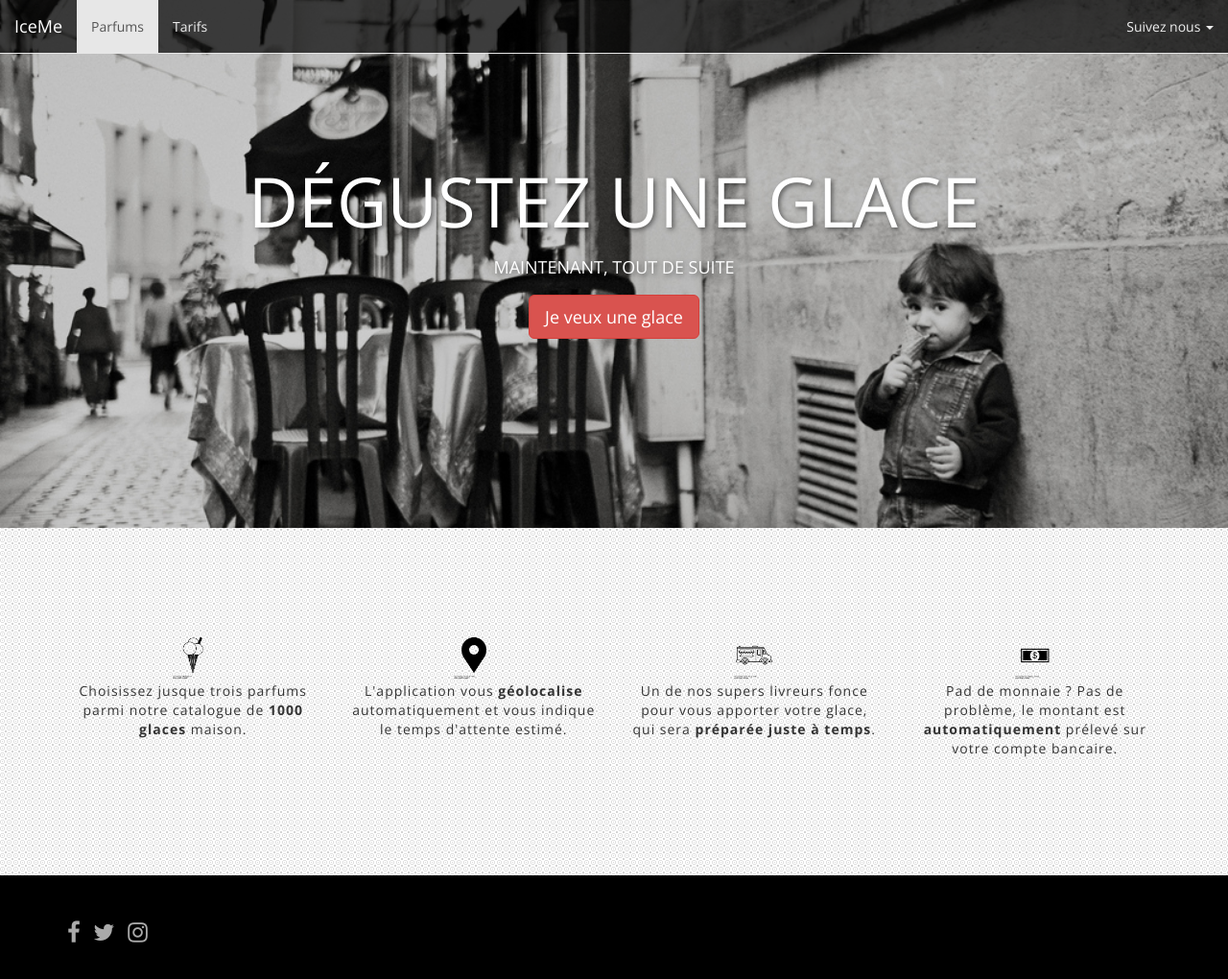
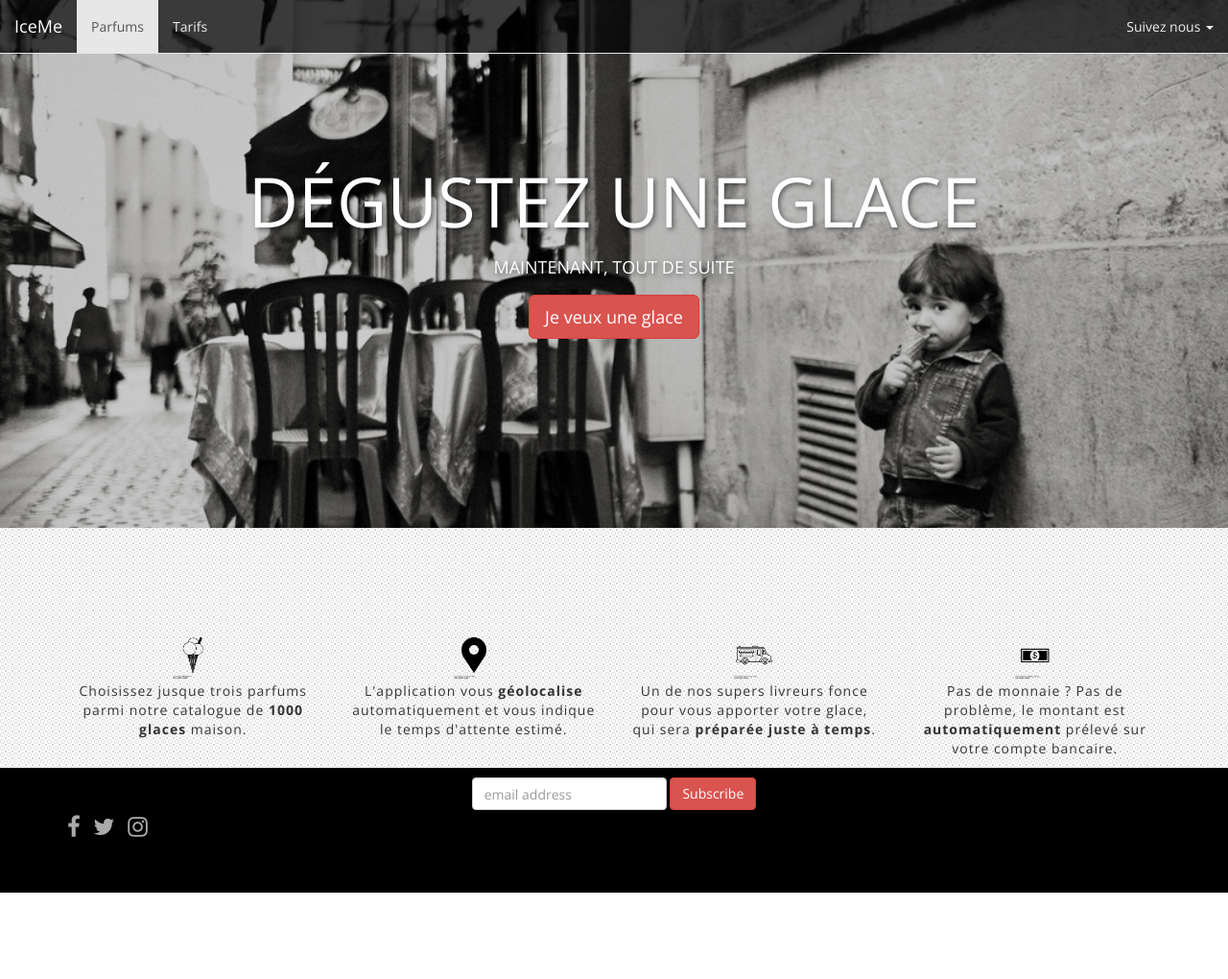
Before and after one commit to jademd/iceme_github, a plain HTML site: page index.html in a window 1280 px wide. Shown: the whole page at 96% size. After the commit the page ends 930 px from the top, so only its background shows below. Drawn offline with nearby package versions, Linux system fonts and the light colour scheme; a script that the page names is missing.

Commit message:
Changements lundi

```diff
--- a/css/style.css
+++ b/css/style.css
@@ -81,3 +81,7 @@ body {
 	color: white
 
 }
+
+#mc_embed_signup {
+	padding-top: 10px;
+}
--- a/index.html
+++ b/index.html
@@ -18,7 +18,6 @@
 			<script src="https://oss.maxcdn.com/html5shiv/3.7.2/html5shiv.min.js"></script>
 			<script src="https://oss.maxcdn.com/respond/1.4.2/respond.min.js"></script>
 		<![endif]-->
-
 
 	</head>
 	<body>
@@ -71,12 +70,7 @@
 			</div><!-- /.container-fluid -->
 		</nav>
 
-
-
-
-
       	<div id="wrapper">
-
 	      	<h1>DÉGUSTEZ UNE GLACE</h1>
 			<h2>MAINTENANT, TOUT DE SUITE</h2>
 			<div class="btn-group">
@@ -100,7 +94,10 @@
 						<div id="wufoo-zjqafj01vtectn">
 							Fill out my <a href="https://jademd.wufoo.com/forms/zjqafj01vtectn">online form</a>.
 						</div>
-<div id="wuf-adv" style="font-family:inherit;font-size: small;color:#a7a7a7;text-align:center;display:block;">Use <a href="http://www.wufoo.com/partners/">Wufoo integrations</a> and get your data to your favorite apps.</div>
+						<div id="wuf-adv" style="font-family:inherit;font-size: small;color:#a7a7a7;text-align:center;display:block;">
+							Use <a href="http://www.wufoo.com/partners/">Wufoo integrations</a> and get your data to your favorite apps.
+						</div>
+
 						<script type="text/javascript">var zjqafj01vtectn;(function(d, t) {
 							var s = d.createElement(t), options = {
 							'userName':'jademd',
@@ -116,78 +113,80 @@ s.onload = s.onreadystatechange = function() {
 							var rs = this.readyState; if (rs) if (rs != 'complete') if (rs != 'loaded') return;
 							try { zjqafj01vtectn = new WufooForm();zjqafj01vtectn.initialize(options);zjqafj01vtectn.display(); } catch (e) {}};
 							var scr = d.getElementsByTagName(t)[0], par = scr.parentNode; par.insertBefore(s, scr);
-})(document, 'script');</script>
-
-      </div>
-
+							})(document, 'script');
+						</script>
 					</div>
 				</div>
 			</div>
 		</div>
+
 
 		<div class="spacer"></div>
 
 		<div class="container text-center">
 			<div class="row">
 				<div class="col-sm-6 col-md-3 feature">
-					<img src="images/glace/glace.png" alt="Ice Cream" width="48" class="circle"
-					width=100>
+					<img src="images/glace/glace.png" alt="Ice Cream" width="48" class="circle" width=100>
 					<p>
 						Choisissez jusque trois parfums parmi notre catalogue de <strong>1000 glaces</strong> maison.
 					</p>
+				</div>
 
-			  </div>
 				<div class="col-sm-6 col-md-3 feature">
-					<img src="images/localisation/localisation.png" alt="Ice Cream" width="48" class="circle"
-					width=100>
+					<img src="images/localisation/localisation.png" alt="Ice Cream" width="48" class="circle" width=100>
 					<p>
 						L'application vous <strong>géolocalise</strong> automatiquement et vous indique le temps d'attente estimé.
 					</p>
 				</div>
+
 				<div class="col-sm-6 col-md-3 feature">
-					<img src="images/car/car.png" alt="Ice Cream" width="48" class="circle"
-					width=100>
+					<img src="images/car/car.png" alt="Ice Cream" width="48" class="circle" width=100>
 					<p>
 						Un de nos supers livreurs fonce pour vous apporter votre glace, qui sera <strong>préparée juste à temps</strong>.
 					</p>
 				</div>
 
 				<div class="col-sm-6 col-md-3 feature">
-					<img src="images/dollar/dollar.png" alt="Ice Cream" width="48" class="circle"
-					width=100>
+					<img src="images/dollar/dollar.png" alt="Ice Cream" width="48" class="circle" width=100>
 					<p>
-						Pad de monnaie ? Pas de problème, le montant est <strong>automatiquement</strong> prélevé sur votre compte bancaire.
+						Pas de monnaie ? Pas de problème, le montant est <strong>automatiquement</strong> prélevé sur votre compte bancaire.
 					</p>
 				</div>
 			</div>
 		</div>
 
-		<div class="spacer"></div>
+		<div class="vertical-spacer"></div>
+
+		<div class="container"></div>
+
+		<div class="row"></div>
+		<div class="col-xs-12 text-center">
+			<!-- Begin MailChimp Signup Form -->
+			<div id="mc_embed_signup">
+				<form action="//github.us13.list-manage.com/subscribe/post?u=09c6377e5943777e64088d0d0&amp;id=5acca28ca2" method="post" id="mc-embedded-subscribe-form" name="mc-embedded-subscribe-form" class="validate form-inline" target="_blank" novalidate>
+					<input type="email" value="" name="EMAIL" class="email form-control" id="mce-EMAIL" placeholder="email address" required>
+					<!-- real people should not fill this in and expect good things - do not remove this or risk form bot signups-->
+					<input type="submit" value="Subscribe" name="subscribe" id="mc-embedded-subscribe" class="btn btn-danger"/>
+				</form>
+			</div>
+		</div>
+
+
+		<div class="vertical-spacer"></div>
 
 		<div id="footer">
 			<div class="container">
 				<div class="row">
-
-					<div class="col-xs-6">
-
-
+					<div class="col-lg-3">
 						<ul class="list-inline social">
-
 							<li>
-							  <a href="https://facebook.com/iceme">
-								<i class="fa fa-facebook"></i>
-							  </a>
+								<a href="https://facebook.com/iceme"><i class="fa fa-facebook"></i></a>
 							</li>
 							<li>
-							  <a href="https://twitter.com/iceme">
-								<i class="fa fa-twitter"></i>
-							  </a>
+								<a href="https://twitter.com/iceme"><i class="fa fa-twitter"></i></a>
 							</li>
-
 							<li>
-							  <a href="https://instagram.com/iceme">
-								<i class="fa fa-instagram"></i>
-							  </a>
+								<a href="https://instagram.com/iceme"><i class="fa fa-instagram"></i></a>
 							</li>
 						</ul>
 					</div>
@@ -196,13 +195,6 @@ var scr = d.getElementsByTagName(t)[0], par = scr.parentNode; par.insertBefore(s
 		</div>
 
 
-
-				</div>
-
-
-
-
-
 			<!-- Including Bootstrap JS (with its jQuery dependency) so that dynamic components work -->
 		<script src="https://ajax.googleapis.com/ajax/libs/jquery/1.11.1/jquery.min.js"></script>
 		<script src="https://maxcdn.bootstrapcdn.com/bootstrap/3.2.0/js/bootstrap.min.js"></script>
```
Lines whose indentation alone changed are shown as unchanged.
